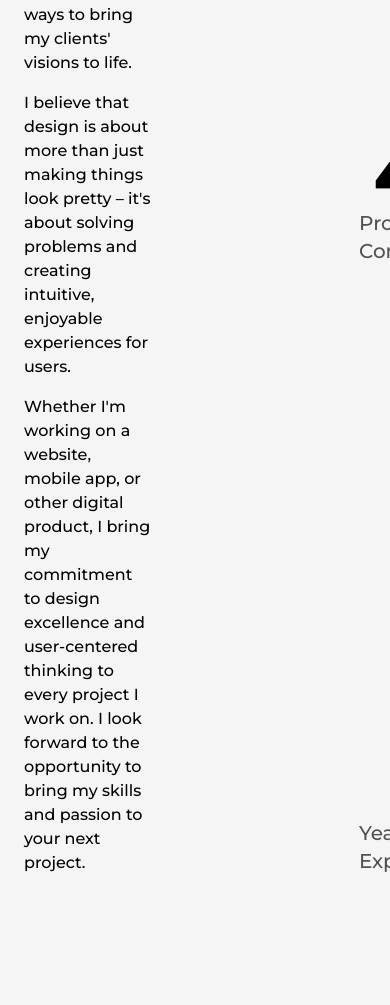
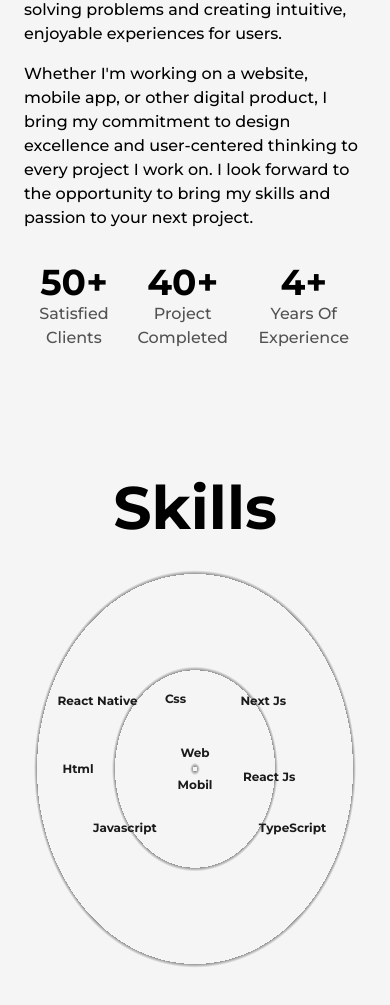
Before and after one commit to omer-akkoca/portfolio-website, a Next.js app: page /about in a window 390 px wide. Shown: the part 923-1928 px from the top of the page. Built offline with nearby package versions, Linux system fonts and the light colour scheme.

Commit message:
more responsive

```diff
--- a/pages/_document.js
+++ b/pages/_document.js
@@ -5,7 +5,7 @@ export default function Document() {
     return (
         <Html>
             <Head />
-            <body>
+            <body className='w-full overflow-x-hidden'>
                 <Script id='theme-switcher' strategy='beforeInteractive'>
                     {`
                          if (localStorage.theme === 'dark' || (!('theme' in localStorage) && window.matchMedia('(prefers-color-scheme: dark)').matches)) {
--- a/pages/about.js
+++ b/pages/about.js
@@ -28,7 +28,7 @@ const AnimatedNumbers = ({ value }) => {
     }, [springValue, value])
 
     return(
-        <span className="inline-block text-7xl font-bold" ref={ref}></span>
+        <span ref={ref}></span>
     )
 }
 
@@ -37,9 +37,9 @@ const About = () => {
         <>
             <div className="flex w-full flex-col items-center justify-center dark:text-light">
                 <Layout className="pt-16">
-                    <AnimatedText text="Passion Fuels Purpose!" className="mb-16"/>
-                    <div className="grid w-full grid-cols-8 gap-16">
-                        <div className="col-span-3 flex flex-col items-start justify-start">
+                    <AnimatedText text="Passion Fuels Purpose!" className="mb-16 lg:!text-7xl sm:!text-6xl xs:!text-4xl sm:mb-8"/>
+                    <div className="grid w-full grid-cols-8 gap-16 sm:gap-8">
+                        <div className="col-span-3 flex flex-col items-start justify-start xl:col-span-4 md:order-2 md:col-span-8">
                             <h2 className="mb-4 text-lg font-bold uppercase text-dark/75 dark:text-light/75">Biography</h2>
                             <p className="font-medium ">
                                 Hi, I'm CodeBucks, a web developer and UI/UX designer with a passion for creating beautiful, functional,
@@ -56,7 +56,7 @@ const About = () => {
                                 every project I work on. I look forward to the opportunity to bring my skills and passion to your next project.
                             </p>
                         </div>
-                        <div className="col-span-3 relative h-max rounded-2xl border-2 border-solid border-dark p-8 bg-white dark:bg-dark dark:border-light">
+                        <div className="col-span-3 relative h-max rounded-2xl border-2 border-solid border-dark p-8 bg-white dark:bg-dark dark:border-light xl:col-span-4 md:order-1 md:col-span-8">
                             <div className="absolute top-1 -right-3 -z-10 w-[102%] h-[103%] rounded-2xl bg-dark dark:bg-light"/>
                             <Image
                                 src={profileImage} alt="profile-image"
@@ -65,18 +65,24 @@ const About = () => {
                                 sizes="(max-width: 768px) 100vw, (max-width: 1200px) 50vw, 33vw"
                             />
                         </div>
-                        <div className="col-span-2 flex flex-col items-end justify-between">
-                            <div className="flex flex-col items-end justify-center text-right">
-                                <AnimatedNumbers value={50}/>
-                                <h2 className="text-xl font-medium capitalize text-dark/75 text-right dark:text-light/75">satisfied clients</h2>
+                        <div className="col-span-2 flex flex-col items-end justify-between xl:col-span-8 xl:flex-row xl:items-center md:order-3">
+                            <div className="flex flex-col items-end justify-center text-right xl:items-center">
+                                <span className="inline-block text-7xl font-bold md:text-6xl sm:text-5xl xs:text-4xl">
+                                    <AnimatedNumbers value={50} />+
+                                </span>
+                                <h2 className="text-xl font-medium capitalize text-dark/75 text-right dark:text-light/75 xl:text-center md:text-lg sm:text-base xd:text-sm">satisfied clients</h2>
                             </div>
-                            <div className="flex flex-col items-end justify-center">
-                                <AnimatedNumbers value={40}/>
-                                <h2 className="text-xl font-medium capitalize text-dark/75 dark:text-light/75">project completed</h2>
+                            <div className="flex flex-col items-end justify-center xl:items-center">
+                                <span className="inline-block text-7xl font-bold md:text-6xl sm:text-5xl xs:text-4xl">
+                                    <AnimatedNumbers value={40} />+
+                                </span>
+                                <h2 className="text-xl font-medium capitalize text-dark/75 dark:text-light/75 xl:text-center md:text-lg sm:text-base xd:text-sm">project completed</h2>
                             </div>
-                            <div className="flex flex-col items-end justify-center">
-                                <AnimatedNumbers value={4}/>
-                                <h2 className="text-xl font-medium capitalize text-dark/75 dark:text-light/75">years of experience</h2>
+                            <div className="flex flex-col items-end justify-center xl:items-center">
+                                <span className="inline-block text-7xl font-bold md:text-6xl sm:text-5xl xs:text-4xl">
+                                    <AnimatedNumbers value={4} />+
+                                </span>
+                                <h2 className="text-xl font-medium capitalize text-dark/75 dark:text-light/75 xl:text-center md:text-lg sm:text-base xd:text-sm">years of experience</h2>
                             </div>
                         </div>
                     </div>
--- a/pages/index.js
+++ b/pages/index.js
@@ -24,7 +24,7 @@ const Home = () => {
                                 text={"Turning Vision Into Reality With Code And Design"}
                                 className="!text-6xl !text-left xl:!text-5xl lg:!text-center lg:!text-6xl md:!text-5xl sm:!text-3xl"
                             />
-                            <p className="my-4 text-base font-medium dark:text-light">
+                            <p className="my-4 text-base font-medium dark:text-light md:text-sm sm:text-xs">
                                 As a skilled full-stack developer, I am dedicated to turning ideas into innovative web applications.
                                 Explore my latest projects and articles, showcasing my expertise in React.js and web development.
                             </p>
@@ -34,7 +34,7 @@ const Home = () => {
                                     className="
                                     flex items-center bg-dark text-light p-2.5 px-6 rounded-lg text-lg font-semibold hover:bg-light hover:text-dark
                                     border-2 border-solid border-transparent hover:border-dark dark:bg-light dark:text-dark hover:dark:bg-dark hover:dark:text-light
-                                    hover:dark:border-light
+                                    hover:dark:border-light md:p-2 md:px-4 md:text-base
                                     "
                                     download={true}
                                 >
@@ -43,7 +43,7 @@ const Home = () => {
                                 </Link>
                                 <Link
                                     href={"mailto:omerakkoca11042@gmail.com"} target="_blank"
-                                    className="ml-4 text-lg font-medium capitalize text-dark underline dark:text-light"
+                                    className="ml-4 text-lg font-medium capitalize text-dark underline dark:text-light md:text-base"
                                 >
                                     Contact
                                 </Link>
--- a/src/Layouts/Footer/index.js
+++ b/src/Layouts/Footer/index.js
@@ -4,10 +4,10 @@ import Link from "next/link";
 
 const Footer = () => {
     return(
-        <footer className="w-full border-t-2 border-solid border-dark dark:border-light font-medium text-lg">
-            <Layout className="py-8 flex items-center justify-between dark:text-light">
+        <footer className="w-full border-t-2 border-solid border-dark dark:border-light font-medium text-lg sm:text-base">
+            <Layout className="py-8 flex items-center justify-between dark:text-light lg:flex-col lg:py-6">
                 <span>{new Date().getFullYear()}&copy; All Rights Reserved</span>
-                <div className="flex items-center">
+                <div className="flex items-center lg:py-2">
                     Build with <span className="text-primary dark:text-primaryDark text-2xl px-1">&#9825;</span>
                     by &nbsp;<Link href={"https://devdreaming.com"} className="underline underline-offset-2">Code Bucks</Link>
                 </div>
--- a/src/Layouts/Skills/index.js
+++ b/src/Layouts/Skills/index.js
@@ -4,7 +4,11 @@ import { motion } from 'framer-motion';
 const Skill = ({ name, x, y }) => {
     return (
         <motion.div
-            className='absolute cursor-pointer flex items-center justify-center rounded-full font-semibold bg-dark dark:bg-light text-light dark:text-dark py-4 px-8 shadow-dark'
+            className='
+            absolute cursor-pointer flex items-center justify-center rounded-full font-semibold bg-dark
+            dark:bg-light text-light dark:text-dark py-4 px-8 shadow-dark lg:py-2 lg:px-4 md:text-sm md:my-1.5 md:px-3
+            xs:bg-transparent xs:dark:bg-transparent xs:text-dark xs:dark:text-light xs:font-bold xs:text-xs
+            '
             whileHover={{ scale: 1.05 }}
             initial={{ x: 0, y: 0 }}
             whileInView={{ x, y, transition: { duration: 1.5 } }}
@@ -18,8 +22,8 @@ const Skill = ({ name, x, y }) => {
 const Skills = () => {
     return (
         <>
-            <h2 className='font-bold text-8xl mt-64 w-full text-center'>Skills</h2>
-            <div className='w-full h-screen relative flex items-center justify-center rounded-full bg-circularLight dark:bg-circularDark'>
+            <h2 className='font-bold text-8xl mt-64 w-full text-center md:text-6xl md:mt-32 mb-16 lg:mb-5'>Skills</h2>
+            <div className='w-full h-screen relative flex items-center justify-center rounded-full bg-circularLight lg:bg-circularLightLg lg:dark:bg-circularDarkLg dark:bg-circularDark xs:text-xs lg:h-[80vh] sm:h-[60vh] xs:h-[50vh]'>
                 <Skill name={"Css"} x={"-5vw"} y={"-18vw"}/>
                 <Skill name={"Javascript"} x={"-18vw"} y={"15vw"}/>
                 <Skill name={"TypeScript"} x={"25vw"} y={"15vw"}/>
--- a/tailwind.config.js
+++ b/tailwind.config.js
@@ -23,7 +23,9 @@ module.exports = {
             },
             backgroundImage: {
                 circularLight: "repeating-radial-gradient(rgba(0,0,0,0.4) 2px, #f5f5f5 5px, #f5f5f5 100px)",
-                circularDark: "repeating-radial-gradient(rgba(255,255,255,0.75) 2px, #1b1b1b 5px, #1b1b1b 100px)"
+                circularLightLg: "repeating-radial-gradient(rgba(0,0,0,0.4) 2px, #f5f5f5 5px, #f5f5f5 80px)",
+                circularDark: "repeating-radial-gradient(rgba(255,255,255,0.75) 2px, #1b1b1b 5px, #1b1b1b 100px)",
+                circularDarkLg: "repeating-radial-gradient(rgba(255,255,255,0.75) 2px, #1b1b1b 5px, #1b1b1b 80px)"
             }
         },
         screens: {
```
